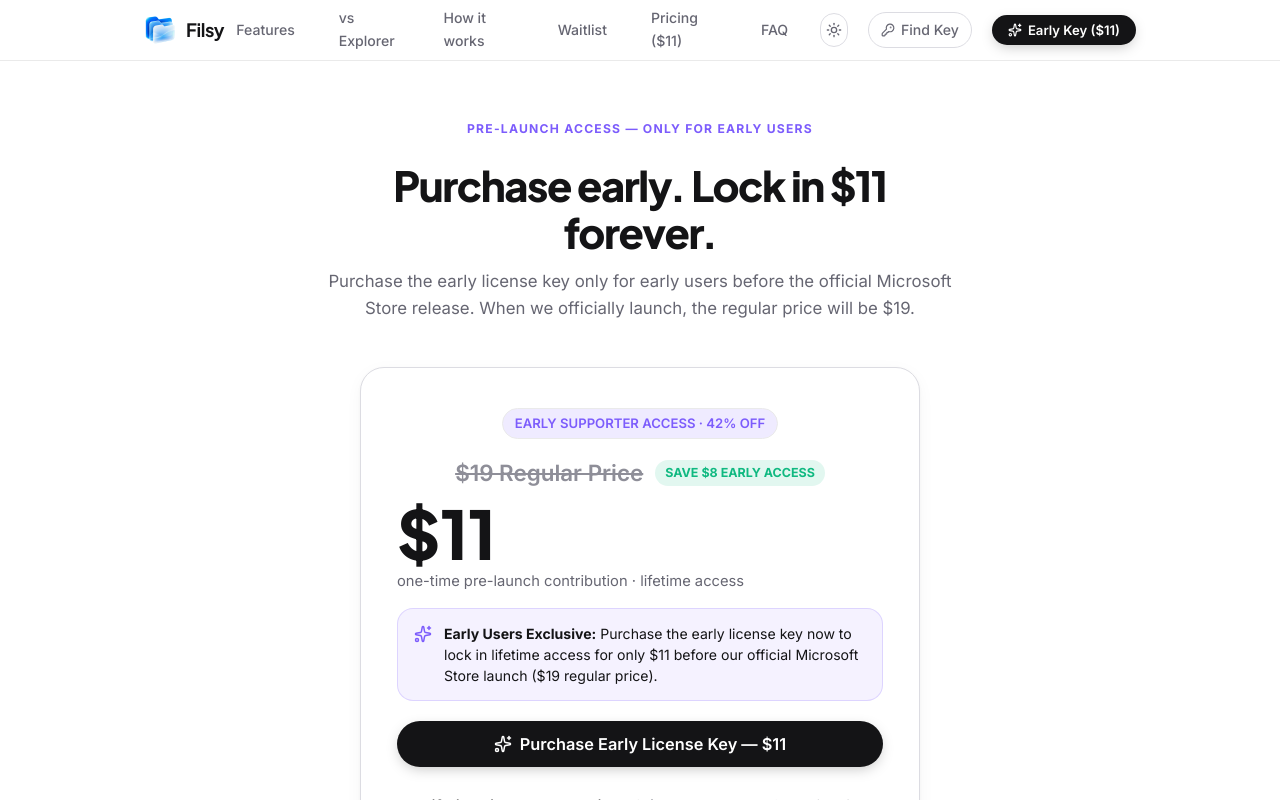
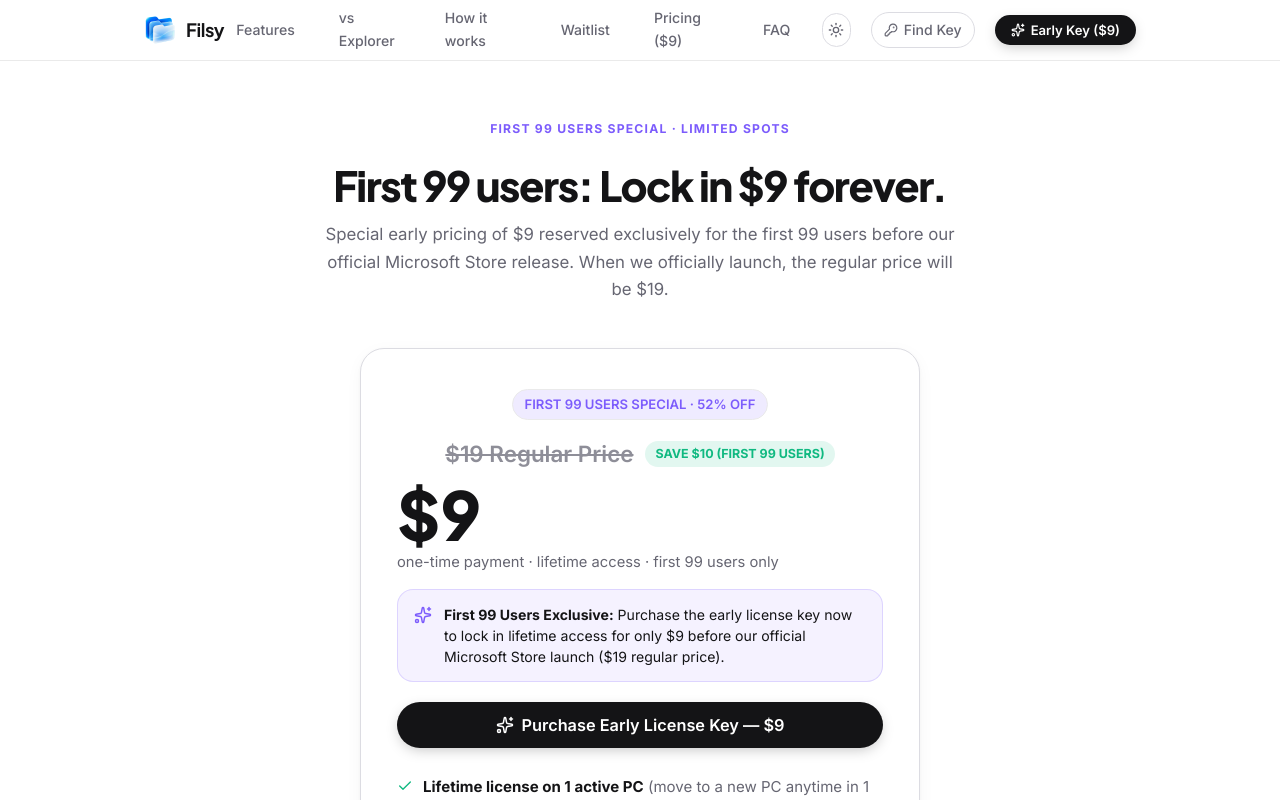
Before and after one commit to theYugrathee/Filsy-website, a React (Vite) app: page /pricing in a window 1280 px wide. Shown: the top 800 px of the page. Built offline with nearby package versions, Linux system fonts and the light colour scheme; no server answers.

Commit message:
Update pricing to  for first 99 users special (regular )

```diff
--- a/src/components/Navbar.tsx
+++ b/src/components/Navbar.tsx
@@ -73,7 +73,7 @@ export const Navbar: React.FC = () => {
               <span>Find Key</span>
             </Link>
 
-            {/* Get License Button (Pre-Launch $11 / Post-Launch $19) */}
+            {/* Get License Button (First 99 Users $9 / Post-Launch $19) */}
             <button
               type="button"
               id="navBuyBtn"
@@ -82,7 +82,7 @@ export const Navbar: React.FC = () => {
               style={{ gap: '6px' }}
             >
               <Sparkles size={14} />
-              <span>{APP_CONFIG.isPreLaunch ? 'Early Key ($11)' : 'Get Key ($19)'}</span>
+              <span>{APP_CONFIG.isPreLaunch ? 'Early Key ($9)' : 'Get Key ($19)'}</span>
             </button>
           </div>
 
@@ -171,7 +171,7 @@ export const Navbar: React.FC = () => {
               style={{ width: '100%', gap: '6px' }}
             >
               <Sparkles size={16} />
-              <span>{APP_CONFIG.isPreLaunch ? 'Purchase Early Key ($11)' : 'Get License Key ($19)'}</span>
+              <span>{APP_CONFIG.isPreLaunch ? 'Purchase Early Key ($9)' : 'Get License Key ($19)'}</span>
             </button>
           </div>
         </div>
--- a/src/config.ts
+++ b/src/config.ts
@@ -65,14 +65,14 @@ export const APP_CONFIG: AppConfig = {
   // PRE-LAUNCH TOGGLE: Set to false once the app launches on the Microsoft Store
   isPreLaunch: true,
   pricing: {
-    usdPrice: 11,
-    inrPrice: 899,
+    usdPrice: 9,
+    inrPrice: 749,
     originalUsdPrice: 19,
-    displayPrice: "$11",
+    displayPrice: "$9",
     launchPrice: "$19",
-    model: "Pre-Launch Early Supporter (Lifetime License)",
-    terms: "Pre-launch early access license for $11 ($19 regular launch price). Instant digital license delivery. 1 active PC at a time (deactivate & move freely). All future updates included forever.",
-    earlyUsersNote: "Purchase the early license key only for early users before the official Microsoft Store release.",
+    model: "First 99 Users Special ($9 Lifetime License)",
+    terms: "First 99 users special: $9 one-time payment ($19 regular launch price). Instant digital license delivery. 1 active PC at a time (deactivate & move freely). All future updates included forever.",
+    earlyUsersNote: "First 99 users only: Purchase the early lifetime license key for $9 before price increases to $19.",
   },
   microsoftStore: {
     status: "coming_soon",
--- a/src/pages/DownloadPage.tsx
+++ b/src/pages/DownloadPage.tsx
@@ -35,7 +35,7 @@ export const DownloadPage: React.FC = () => {
 
           <h3 style={{ fontSize: '1.45rem', marginBottom: '12px' }}>Get Your Early Supporter License Key</h3>
           <p style={{ fontSize: '0.94rem', color: 'var(--muted)', maxWidth: '520px', margin: '0 auto 28px', lineHeight: 1.6 }}>
-            The app will be distributed securely via the Microsoft Store. Purchase the early license key now for only $11 (regular $19 upon launch), or join our waitlist to be notified on launch day.
+            The app will be distributed securely via the Microsoft Store. Purchase the early license key now for only $9 for the first 99 users (regular $19 upon launch), or join our waitlist to be notified on launch day.
           </p>
 
           <div style={{ display: 'flex', gap: '12px', justifyContent: 'center', flexWrap: 'wrap' }}>
@@ -46,7 +46,7 @@ export const DownloadPage: React.FC = () => {
               style={{ gap: '8px' }}
             >
               <Sparkles size={18} />
-              <span>Purchase Early License Key ($11)</span>
+              <span>Purchase Early License Key ($9)</span>
             </button>
 
             <a
@@ -82,7 +82,7 @@ export const DownloadPage: React.FC = () => {
           >
             <div><strong>Platform:</strong> Microsoft Store</div>
             <div><strong>OS:</strong> Windows 10 &amp; 11 (64-bit)</div>
-            <div><strong>Pricing:</strong> $11 Pre-Launch ($19 Regular)</div>
+            <div><strong>Pricing:</strong> $9 First 99 Users ($19 Regular)</div>
           </div>
         </div>
 
--- a/src/pages/FaqPage.tsx
+++ b/src/pages/FaqPage.tsx
@@ -23,7 +23,7 @@ const FAQS: FaqItem[] = [
   },
   {
     q: 'Is it a subscription?',
-    a: 'No. Filsy is a one-time purchase. During pre-launch, you can purchase the early license key for only $11 (regular price upon official release will be $19). All future updates are included forever.',
+    a: 'No. Filsy is a one-time purchase. During pre-launch, the first 99 users can purchase the lifetime license key for only $9 (regular price upon official release will be $19). All future updates are included forever.',
   },
   {
     q: 'Can I use Filsy on more than one PC?',
@@ -35,7 +35,7 @@ const FAQS: FaqItem[] = [
   },
   {
     q: 'How will I install Filsy from the Microsoft Store?',
-    a: 'Filsy is currently preparing for its Microsoft Store release for Windows 10 & 11. You can purchase the early lifetime license key now for $11 (regular $19 upon launch), or join our waitlist to be notified as soon as it goes live on the Store.',
+    a: 'Filsy is currently preparing for its Microsoft Store release for Windows 10 & 11. You can purchase the early lifetime license key now for $9 (first 99 users special, regular $19 upon launch), or join our waitlist to be notified as soon as it goes live on the Store.',
   },
   {
     q: 'What if I lose my license key?',
--- a/src/pages/HomePage.tsx
+++ b/src/pages/HomePage.tsx
@@ -248,7 +248,7 @@ export const HomePage: React.FC = () => {
                   ========================================================================= */}
               <div className="version-chip">
                 <span style={{ fontSize: '0.9rem' }}>🚀</span>
-                <span>Pre-Launch Beta · Microsoft Store Edition Coming Soon</span>
+                <span>Pre-Launch Beta · First 99 Users Special</span>
               </div>
 
               <h1 className="hero-headline">
@@ -259,7 +259,7 @@ export const HomePage: React.FC = () => {
 
               <p className="hero-sub">
                 Filsy replaces endless folder clicking with a single search bar that understands plain English.
-                Coming soon to the Microsoft Store — purchase the early license key for only $11 (regular $19) reserved only for early users before official launch.
+                Coming soon to the Microsoft Store — purchase the early license key for only $9 (first 99 users only, regular $19) before official launch.
               </p>
 
               <div className="hero-actions">
@@ -272,7 +272,7 @@ export const HomePage: React.FC = () => {
                   style={{ gap: '8px' }}
                 >
                   <Sparkles size={18} />
-                  <span>Purchase Early License Key ($11)</span>
+                  <span>Purchase Early License Key ($9)</span>
                 </button>
 
                 <a
@@ -324,12 +324,12 @@ export const HomePage: React.FC = () => {
               <div className="hero-trust-row">
                 <span className="trust-item">
                   <Sparkles size={14} color="var(--documents)" />
-                  Pre-Launch $11 (Regular $19)
+                  First 99 Users $9 (Regular $19)
                 </span>
                 <span className="trust-sep">·</span>
                 <span className="trust-item">
                   <Lock size={14} />
-                  Early Users Special
+                  First 99 Users Only
                 </span>
                 <span className="trust-sep">·</span>
                 <span className="trust-item">
@@ -565,8 +565,8 @@ export const HomePage: React.FC = () => {
                 <span>1</span>
               </div>
               <div className="timeline-content">
-                <h4>1. Purchase early ($11) or join waitlist</h4>
-                <p>Purchase the early lifetime license key for only $11 (regular $19 upon launch), or join our waitlist to be notified on Microsoft Store release day.</p>
+                <h4>1. First 99 users: $9 or join waitlist</h4>
+                <p>Purchase the early lifetime license key for only $9 (strictly reserved for the first 99 users only, regular $19 upon launch), or join our waitlist to be notified on Microsoft Store release day.</p>
               </div>
             </div>
 
@@ -595,7 +595,7 @@ export const HomePage: React.FC = () => {
 
 
       {/* ════════════════════════════════════════════════════════════════════
-          SECTION 6 — PRICING ($11 PRE-LAUNCH / $19 REGULAR UPON LAUNCH)
+          SECTION 6 — PRICING ($9 FIRST 99 USERS / $19 REGULAR UPON LAUNCH)
           ════════════════════════════════════════════════════════════════════ */}
       <section className="band" id="pricing">
         <div className="wrap">
@@ -604,33 +604,33 @@ export const HomePage: React.FC = () => {
               To switch to Post-Launch mode ($19), see the commented block below!
               ========================================================================= */}
           <div className="section-head center">
-            <span className="section-label">PRE-LAUNCH OFFER — ONLY FOR EARLY USERS</span>
-            <h2>Purchase early. Lock in $11 forever.</h2>
+            <span className="section-label">FIRST 99 USERS SPECIAL · LIMITED SPOTS</span>
+            <h2>First 99 users: Lock in $9 forever.</h2>
             <p>
-              Purchase the early license key only for early users before the official Microsoft Store release.
+              Special early pricing of $9 reserved exclusively for the first 99 users before our official Microsoft Store release.
               When we officially launch, the regular price will be $19.
             </p>
           </div>
 
           <div className="pricing-card-v2">
-            <div className="pricing-badge">PRE-LAUNCH OFFER · 42% OFF</div>
+            <div className="pricing-badge">FIRST 99 USERS SPECIAL · 52% OFF</div>
 
             <div className="prelaunch-strike-row">
               <span className="prelaunch-regular-price">$19 Regular Price</span>
-              <span className="prelaunch-discount-badge">Save $8 Pre-Launch</span>
+              <span className="prelaunch-discount-badge">Save $10 (First 99 Users)</span>
             </div>
 
             <div className="pricing-amount-row" style={{ flexDirection: 'column', alignItems: 'center', gap: '4px' }}>
-              <span className="pricing-big-num" style={{ fontSize: 'clamp(2.6rem, 5.5vw, 4rem)' }}>
-                $11
+              <span className="pricing-big-num" style={{ fontSize: 'clamp(2.8rem, 5.8vw, 4.2rem)' }}>
+                $9
               </span>
-              <span className="pricing-period">one-time pre-launch payment · lifetime access</span>
+              <span className="pricing-period">one-time payment · lifetime access · first 99 users only</span>
             </div>
 
             <div className="early-supporter-alert">
               <Sparkles size={18} color="var(--documents)" style={{ flexShrink: 0, marginTop: '2px' }} />
               <div>
-                <strong>Early Users Exclusive:</strong> Purchase the early license key now to lock in lifetime access at $11 before our official Microsoft Store launch at $19.
+                <strong>First 99 Users Deal:</strong> Purchase the early license key now to lock in lifetime access for only $9. Price increases to $19 upon official Microsoft Store launch.
               </div>
             </div>
 
@@ -643,13 +643,13 @@ export const HomePage: React.FC = () => {
               style={{ gap: '8px' }}
             >
               <Sparkles size={18} />
-              <span>{isProcessingBuy ? 'Connecting to Checkout…' : 'Purchase Early License Key — $11'}</span>
+              <span>{isProcessingBuy ? 'Connecting to Checkout…' : 'Purchase Early License Key — $9'}</span>
             </button>
 
             <div className="pricing-features-grid">
               {[
                 'Lifetime license on 1 active PC',
-                'Guaranteed $11 pre-launch price',
+                'Guaranteed $9 price (first 99 users only)',
                 'Instant digital key delivered by email',
                 'Ready for Microsoft Store day-one launch',
                 'Natural-language search',
@@ -665,7 +665,7 @@ export const HomePage: React.FC = () => {
             </div>
 
             <div className="pricing-footer-note">
-              Secure checkout by Dodo Payments · Instant digital key delivered to your email · One-time $11 early payment ($19 regular launch price)
+              Secure checkout by Dodo Payments · Instant digital key delivered to your email · One-time $9 payment for the first 99 users ($19 regular launch price)
             </div>
           </div>
 
@@ -917,11 +917,11 @@ export const HomePage: React.FC = () => {
               },
               {
                 q: "Is it a subscription?",
-                a: "No. Filsy is a one-time purchase. During pre-launch, early users can purchase the lifetime license key for only $11 (regular price upon official release will be $19). All future updates are included forever."
+                a: "No. Filsy is a one-time purchase. During pre-launch, the first 99 users can purchase the lifetime license key for only $9 (regular price upon official release will be $19). All future updates are included forever."
               },
               {
                 q: "How will I install Filsy from the Microsoft Store?",
-                a: "Filsy is currently preparing for its Microsoft Store release. Purchase the early license key now for $11 (regular $19 upon launch), or join our waitlist, and as soon as the app goes live on the Store, simply download it and paste your key into Settings."
+                a: "Filsy is currently preparing for its Microsoft Store release. Purchase the early license key now for $9 (first 99 users special, regular $19 upon launch), or join our waitlist, and as soon as the app goes live on the Store, simply download it and paste your key into Settings."
               },
               {
                 q: "Can I move my license to a new PC?",
--- a/src/pages/PricingPage.tsx
+++ b/src/pages/PricingPage.tsx
@@ -24,34 +24,34 @@ export const PricingPage: React.FC = () => {
             To switch to Post-Launch mode ($19), see the commented section below!
             ========================================================================= */}
         <div className="section-head center">
-          <span className="section-label">PRE-LAUNCH ACCESS — ONLY FOR EARLY USERS</span>
-          <h2>Purchase early. Lock in $11 forever.</h2>
+          <span className="section-label">FIRST 99 USERS SPECIAL · LIMITED SPOTS</span>
+          <h2>First 99 users: Lock in $9 forever.</h2>
           <p>
-            Purchase the early license key only for early users before the official Microsoft Store release.
+            Special early pricing of $9 reserved exclusively for the first 99 users before our official Microsoft Store release.
             When we officially launch, the regular price will be $19.
           </p>
         </div>
 
         {/* Clean Pre-Launch Pricing Card */}
         <div className="pricing-clean-card">
-          <span className="pill pill-early">EARLY SUPPORTER ACCESS · 42% OFF</span>
+          <span className="pill pill-early">FIRST 99 USERS SPECIAL · 52% OFF</span>
 
           <div className="prelaunch-strike-row" style={{ marginTop: '16px' }}>
             <span className="prelaunch-regular-price">$19 Regular Price</span>
-            <span className="prelaunch-discount-badge">Save $8 Early Access</span>
+            <span className="prelaunch-discount-badge">Save $10 (First 99 Users)</span>
           </div>
 
           <div className="clean-price-box" style={{ flexDirection: 'column', gap: '4px', marginTop: '8px', marginBottom: '14px' }}>
             <span className="clean-price-amount" style={{ fontSize: 'clamp(2.8rem, 6vw, 4.2rem)' }}>
-              $11
+              $9
             </span>
-            <span style={{ fontSize: '0.92rem', color: 'var(--muted)' }}>one-time pre-launch contribution · lifetime access</span>
+            <span style={{ fontSize: '0.92rem', color: 'var(--muted)' }}>one-time payment · lifetime access · first 99 users only</span>
           </div>
 
           <div className="early-supporter-alert" style={{ marginBottom: '20px' }}>
             <Sparkles size={18} color="var(--documents)" style={{ flexShrink: 0, marginTop: '2px' }} />
             <div>
-              <strong>Early Users Exclusive:</strong> Purchase the early license key now to lock in lifetime access for only $11 before our official Microsoft Store launch ($19 regular price).
+              <strong>First 99 Users Exclusive:</strong> Purchase the early license key now to lock in lifetime access for only $9 before our official Microsoft Store launch ($19 regular price).
             </div>
           </div>
 
@@ -64,7 +64,7 @@ export const PricingPage: React.FC = () => {
             style={{ width: '100%', gap: '8px' }}
           >
             <Sparkles size={18} />
-            <span>{isProcessing ? 'Connecting to Checkout…' : 'Purchase Early License Key — $11'}</span>
+            <span>{isProcessing ? 'Connecting to Checkout…' : 'Purchase Early License Key — $9'}</span>
           </button>
 
           <ul className="clean-checklist" style={{ marginTop: '28px' }}>
@@ -74,7 +74,7 @@ export const PricingPage: React.FC = () => {
             </li>
             <li>
               <Check size={16} color="var(--music)" style={{ flexShrink: 0, marginTop: '2px' }} />
-              <span><strong>Locked-in $11 pricing</strong> (price increases to $19 upon official launch)</span>
+              <span><strong>Guaranteed $9 pricing</strong> for the first 99 users (increases to $19 at launch)</span>
             </li>
             <li>
               <Check size={16} color="var(--music)" style={{ flexShrink: 0, marginTop: '2px' }} />
@@ -107,7 +107,7 @@ export const PricingPage: React.FC = () => {
           </ul>
 
           <div style={{ fontSize: '0.8rem', color: 'var(--subtle)', marginTop: '20px' }}>
-            Checkout secured by Dodo Payments · Instant digital license delivery · One-time $11 payment ($19 regular launch price)
+            Checkout secured by Dodo Payments · Instant digital license delivery · One-time $9 payment for first 99 users ($19 regular launch price)
           </div>
         </div>
 
```
